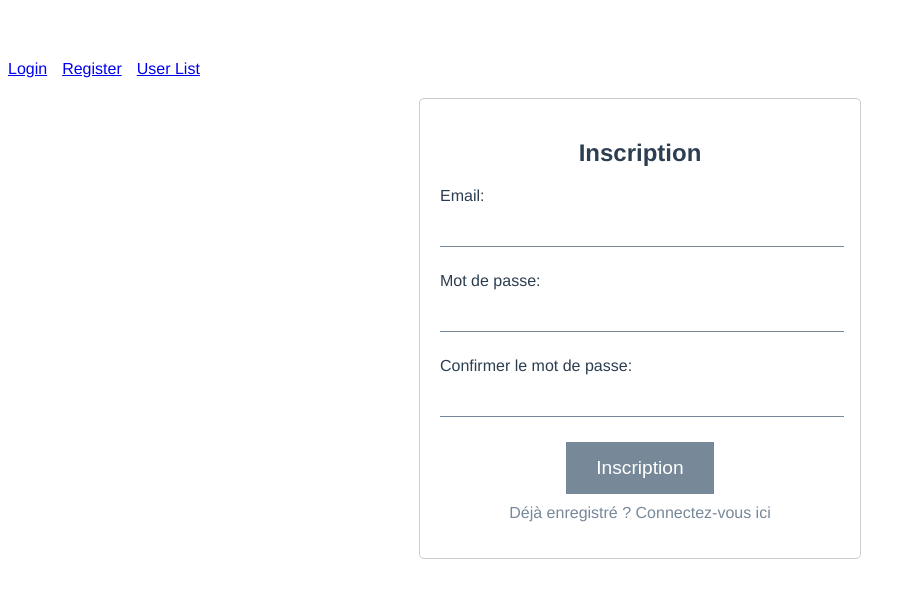
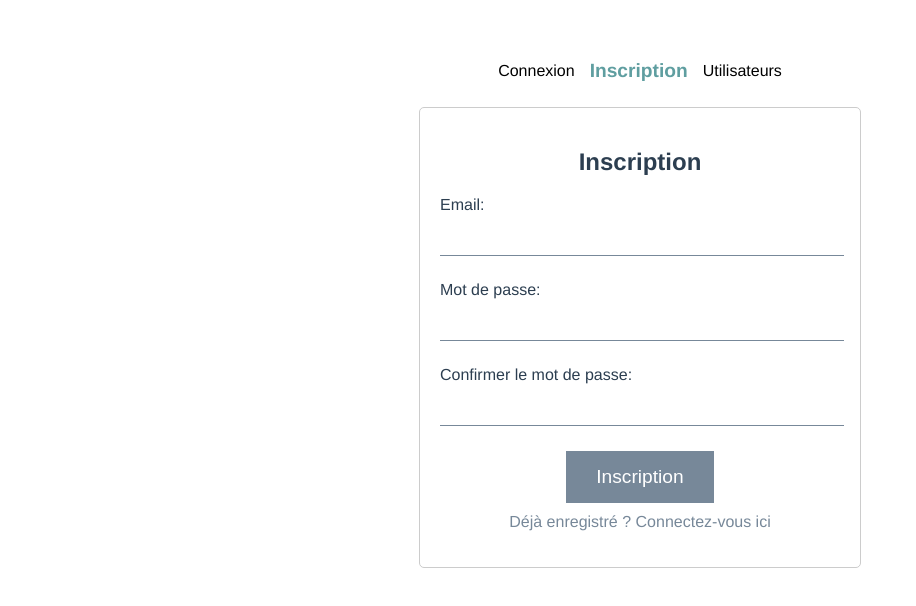
Before and after one commit to felicia-c/vue-login-recovery, a Vue app: page /register in a window 1280 px wide. Shown: the top 606 px of the page, without its empty margins (0-916 px from the left). Built offline with nearby package versions, Linux system fonts and the light colour scheme.

Commit message:
nav styles

```diff
--- a/src/App.vue
+++ b/src/App.vue
@@ -2,9 +2,9 @@
   <div id="app">
 
     <nav>
-      <router-link to="/login">Login</router-link>
-      <router-link to="/register">Register</router-link>
-      <router-link to="/users">User List</router-link> <!-- Add a link to the user list -->
+      <router-link to="/login">Connexion</router-link>
+      <router-link to="/register">Inscription</router-link>
+      <router-link to="/users">Utilisateurs</router-link> <!-- Add a link to the user list -->
     </nav>
     <router-view />
   </div>
@@ -26,9 +26,45 @@ export default {
   margin-top: 60px;
 }
 
+a {
+  text-decoration: none;
+  color: #000;
+}
+
 nav {
   display: flex;
   gap: 15px;
   margin-bottom: 20px;
+  justify-content: center;
+  a {
+    padding-bottom: 0.3rem;
+    display: flex;
+    align-items: center;
+    &:hover {
+      color: cadetblue;
+      border-bottom: 1px solid cadetblue;
+      transition: color 0.3s ease-in-out;
+    }
+
+    &.router-link-active {
+      font-weight: bolder;
+      color: cadetblue;
+      font-size: 1.2rem;
+    }
+  }
 }
+
+button {
+  border: none;
+  background-color: lightslategray;
+  padding: 15px 30px;
+  color: white;
+  font-size: 1.2rem;
+  cursor: pointer;
+  transition: background-color 0.3s ease-in-out;
+  &:hover {
+    background-color: cadetblue;
+  }
+}
+
 </style>
--- a/src/components/LoginPage.vue
+++ b/src/components/LoginPage.vue
@@ -93,17 +93,4 @@ input {
   display: inline-block;
 }
 
-button {
-  border: none;
-  background-color: lightslategray;
-  padding: 15px 30px;
-  color: white;
-  font-size: 1.2rem;
-  cursor: pointer;
-  transition: background-color ease-in-out 1s;
-  &:hover {
-    background-color: cadetblue;
-  }
-}
-
 </style>
--- a/src/components/PasswordRecovery.vue
+++ b/src/components/PasswordRecovery.vue
@@ -76,17 +76,4 @@ input {
   padding: 8px 2px;
   display: inline-block;
 }
-
-button {
-  border: none;
-  background-color: lightslategray;
-  padding: 15px 30px;
-  color: white;
-  font-size: 1.2rem;
-  cursor: pointer;
-  transition: background-color ease-in-out 1s;
-  &:hover {
-    background-color: cadetblue;
-  }
-}
 </style>
--- a/src/components/PasswordReset.vue
+++ b/src/components/PasswordReset.vue
@@ -73,17 +73,4 @@ input {
   padding: 8px 2px;
   display: inline-block;
 }
-
-button {
-  border: none;
-  background-color: lightslategray;
-  padding: 15px 30px;
-  color: white;
-  font-size: 1.2rem;
-  cursor: pointer;
-  transition: background-color ease-in-out 1s;
-  &:hover {
-    background-color: cadetblue;
-  }
-}
 </style>
--- a/src/components/RegisterPage.vue
+++ b/src/components/RegisterPage.vue
@@ -1,57 +1,3 @@
-<!--
-<template>
-  <div class="register-container">
-    <h2>Register</h2>
-    <form @submit.prevent="register">
-      <div>
-        <label for="email">Email:</label>
-        <input v-model="email" type="email" id="email" required />
-      </div>
-      <div>
-        <label for="password">Password:</label>
-        <input v-model="password" type="password" id="password" required />
-      </div>
-      <button type="submit">S'inscrire</button>
-    </form>
-    <p @click="goToLogin" class="back-to-login">Déjà enregistré ? Connectez-vous ici</p>
-  </div>
-</template>
-
-<script>
-import axios from 'axios';
-
-export default {
-  data() {
-    return {
-      email: '',
-      password: '',
-    };
-  },
-  methods: {
-    async register() {
-      try {
-        const response = await axios.post('http://localhost:3000/api/register', {
-          email: this.email,
-          password: this.password,
-        });
-
-        if (response.data.status === 'ok') {
-          alert(`Inscription réussie ! Veuillez vous connecter.`);
-          this.$router.push('/login');
-        } else {
-          alert(`L'inscription a échoué : ` + response.data.error);
-        }
-      } catch (error) {
-        console.error(`Il y a eu une erreur lors de l'inscription:`, error);
-      }
-    },
-    goToLogin() {
-      this.$router.push('/login');
-    },
-  },
-};
-</script>
--->
 <template>
   <div class="register-container">
     <h2>Inscription</h2>
@@ -150,17 +96,4 @@ input {
   padding: 8px 2px;
   display: inline-block;
 }
-
-button {
-  border: none;
-  background-color: lightslategray;
-  padding: 15px 30px;
-  color: white;
-  font-size: 1.2rem;
-  cursor: pointer;
-  transition: background-color ease-in-out 1s;
-  &:hover {
-    background-color: cadetblue;
-  }
-}
 </style>
```
